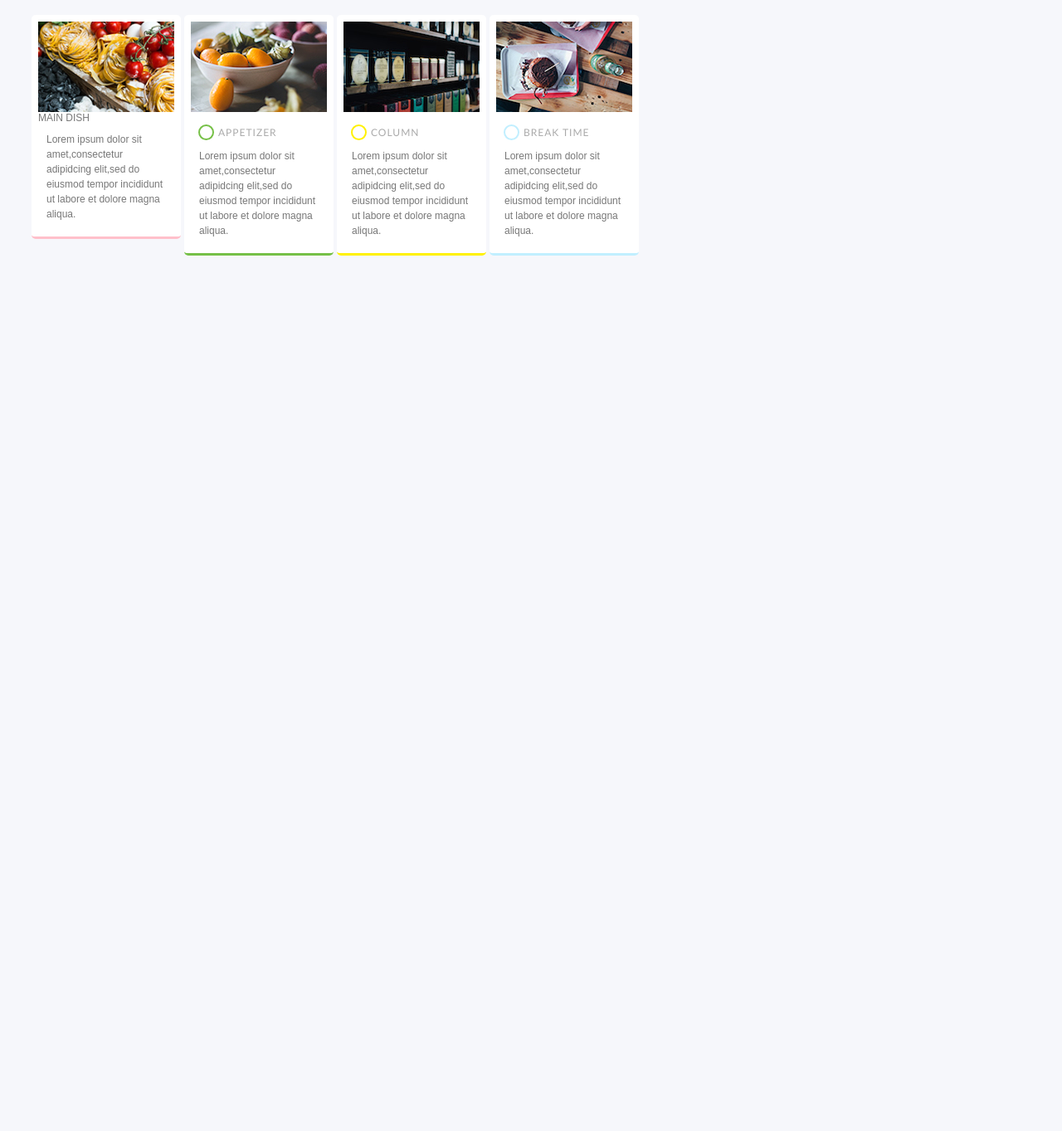
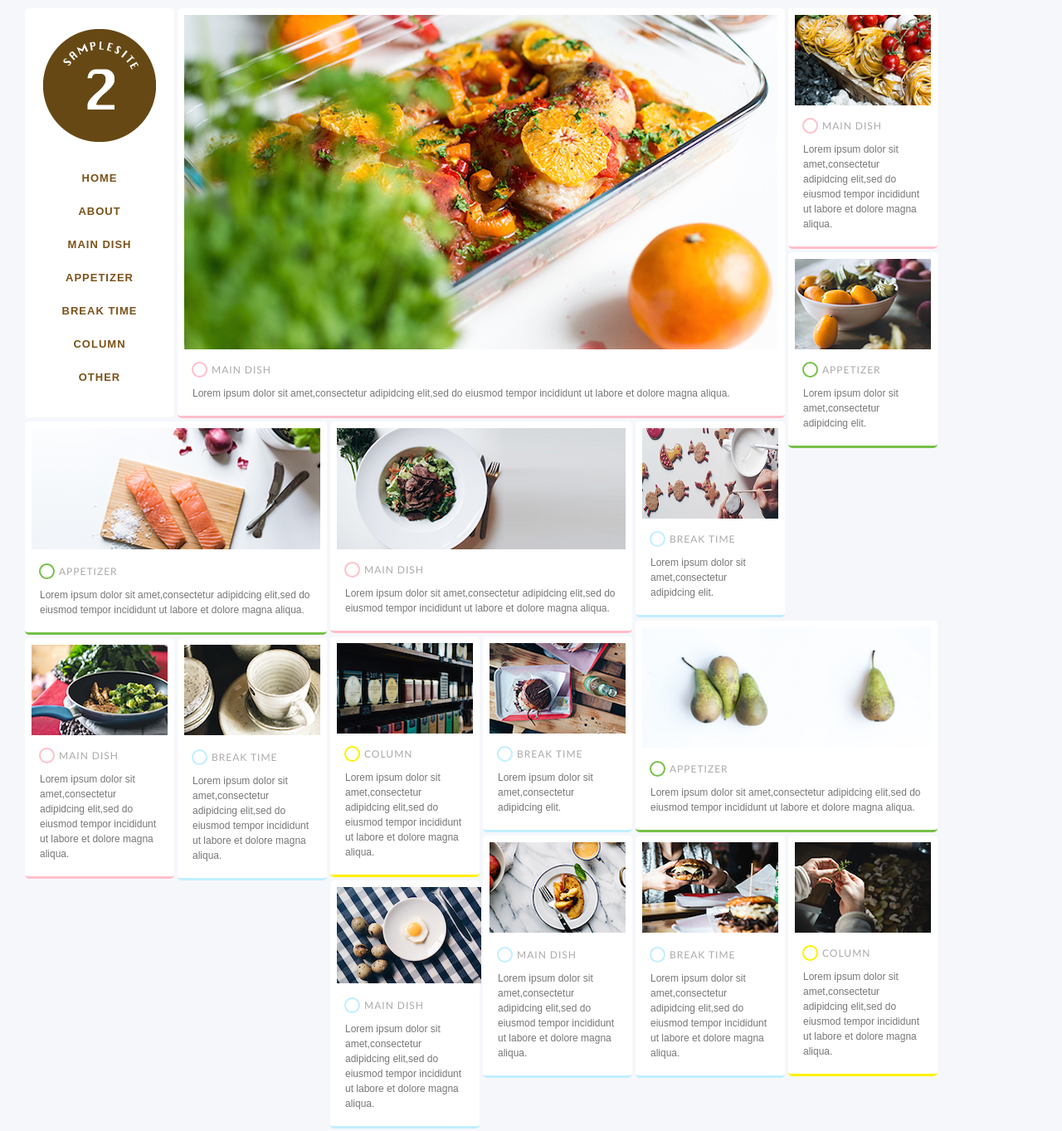
Before and after one commit to masahiraishi/mcoding, a plain HTML site: page grid-layout/index2.html in a window 1280 px wide. Shown: the part 20-1383 px from the top of the page at 83% size. Before the commit the page ends 800 px from the top, so only its background shows below. Drawn offline with nearby package versions, Linux system fonts and the light colour scheme.

Commit message:
新規：グリッドレイアウト

```diff
--- a/grid-layout/css/style2.css
+++ b/grid-layout/css/style2.css
@@ -16,10 +16,14 @@ body{
 	font-family:"Hiragino Kaku Gothic ProN",Meiryo,sans-serif;
 }
 
-a:link,a:visiteed,a:hover,a:active{
+a:link,a:visited,a:hover,a:active{
 	color:#7C5119;
-	text-decoration:none;
+	text-decoration: none;
 }
+
+/* --------------------------------
+ * item
+ * -------------------------------- */
 
 .item{
 	width:180px;
@@ -32,6 +36,8 @@ a:link,a:visiteed,a:hover,a:active{
 .item .image{
 	display:block;
 	width:100%;
+	height:109px;
+
 }
 .item .category{
 	margin:15px 9px 10px;
@@ -55,7 +61,7 @@ a:link,a:visiteed,a:hover,a:active{
 	line-height:1.5;
 }
 .item > a{
-	display:black;
+	display:block;
 	margin: -8px -8px -11px;
 	padding:8px 8px 11px;
 	border-radius:inherit;
@@ -67,3 +73,83 @@ a:link,a:visiteed,a:hover,a:active{
 	box-shadow:0 0 6px -1px rgba(0,0,0,0.3);
 	opacity:0.8;
 }
+
+
+.item-maindish,
+.item-maindish .category::before{
+	border-color:#FFC0CB;
+}
+
+.item-appetizer,
+.item-appetizer .category::before{
+	border-color:#76C047;
+}
+
+.item-column,
+.item-column .category::before{
+	border-color:#FFF100;
+}
+
+.item-breaktime,
+.item-breaktime .category::before{
+	border-color:#C1EFFF;
+}
+.item-m{
+	width:364px;
+}
+.item-m .image{
+	height:146px;
+}
+
+.item-l{
+	width:732px;
+}
+.item-l .image{
+	height:403px;
+}
+
+.header{
+	padding:25px 0;
+	border-bottom:none;
+	text-align:center;
+}
+
+.logo{
+	width:136px;
+	height:136px;
+	transition: -webkit-transform 0.3s;
+	transform: transform 0.3s;
+}
+
+.logo:hover{
+	-webkit-transform:  rotate(360deg);
+	transform: rotate(360deg);
+}
+
+.nav{
+	margin:35px auto 10px;
+}
+
+.nav-item{
+	margin-top:20px;
+	text-align:center;
+	letter-spacing:1px;
+	font-weight:bold;
+	font-size:1.3rem;
+}
+
+.nav-item a{
+	display:inline-block;
+}
+
+.nav-item a::after{
+	content:'';
+	display:block;
+	width:0;
+	margin:6px auto 0;
+	border-bottom:1px solid #7C5119;
+	transition:width 0.3s ease-in-out;
+}
+.nav-item a:hover::after{
+	width:100%;
+}
--- a/grid-layout/index2.html
+++ b/grid-layout/index2.html
@@ -3,20 +3,73 @@
 <head>
 	<meta charset="UTF-8">
 	<title>グリッドレイアウト</title>
-	<link rel="stylesheet" href="css/rest.css">
-	<link rel="stylesheet" href="css/style.css">
+	<link rel="stylesheet" href="css/reset.css">
+	<link rel="stylesheet" href="css/style2.css">
 </head>
 <body>
+	<header class="header item">
+		<h1>
+			<a href="#">
+				<img class="logo" src="images/logo.png" alt="SAMPLE SITE 2">
+			</a>
+		</h1>
+		<nav class="nav">
+	      <ul>
+	        <li class="nav-item"><a href="#">HOME</a></li>
+	        <li class="nav-item"><a href="#">ABOUT</a></li>
+	        <li class="nav-item"><a href="#">MAIN DISH</a></li>
+	        <li class="nav-item"><a href="#">APPETIZER</a></li>
+	        <li class="nav-item"><a href="#">BREAK TIME</a></li>
+	        <li class="nav-item"><a href="#">COLUMN</a></li>
+	        <li class="nav-item"><a href="#">OTHER</a></li>
+	      </ul>
+	    </nav>
+	</header>
+	<section class="item item-l item-maindish">
+		<a href="#">
+			<img class="image" src="images/image_L_1.jpg" alt="メインディッシュ">
+			<div class="category">MAIN DISH</div>
+			<p class="description">Lorem ipsum dolor sit amet,consectetur adipidcing elit,sed do eiusmod tempor incididunt ut labore et dolore magna aliqua.</p>
+		</a>
+	</section>
+	<section class="item item-m item-appetizer">
+		<a href="#">
+			<img class="images" src="images/image_M_1.jpg" alt="前菜">
+			<div class="category">APPETIZER</div>
+			<p class="description">Lorem ipsum dolor sit amet,consectetur adipidcing elit,sed do eiusmod tempor incididunt ut labore et dolore magna aliqua.</p>
+		</a>
+	</section>
+	<section class="item item-m item-maindish">
+		<a href="#">
+			<img class="image" src="images/image_M_2.jpg" alt="メインディッシュ">
+			<div class="category">MAIN DISH</div>
+			<p class="description">Lorem ipsum dolor sit amet,consectetur adipidcing elit,sed do eiusmod tempor incididunt ut labore et dolore magna aliqua.</p>
+		</a>
+	</section>
 	<section class="item item-maindish">
 		<a href="#">
 			<img class="image" src="images/image_S_1.jpg" alt="メインデッシュ">
-			<div class="catgory">MAIN DISH</div>
+			<div class="category">MAIN DISH</div>
 			<p class="description">Lorem ipsum dolor sit amet,consectetur adipidcing elit,sed do eiusmod tempor incididunt ut labore et dolore magna aliqua.</p>
 		</a>
 	</section>
 	<section class="item item-appetizer">
 		<a href="#">
 			<img class="image" src="images/image_S_2.jpg" alt="前菜">
+			<div class="category">APPETIZER</div>
+			<p class="description">Lorem ipsum dolor sit amet,consectetur adipidcing elit.</p>
+		</a>
+	</section>
+	<section class="item item=m item-breaktime">
+		<a href="#">
+			<img class="image" src="images/image_M_3.jpg" alt="おやつの時間">
+			<div class="category">BREAK TIME</div>
+			<p class="description">Lorem ipsum dolor sit amet,consectetur adipidcing elit.</p>
+		</a>
+	</section>
+	<section class="item item-m item-appetizer">
+		<a href="#">
+			<img class="image" src="images/image_M_4.jpg" alt="前菜">
 			<div class="category">APPETIZER</div>
 			<p class="description">Lorem ipsum dolor sit amet,consectetur adipidcing elit,sed do eiusmod tempor incididunt ut labore et dolore magna aliqua.</p>
 		</a>
@@ -32,16 +85,60 @@
 		<a href="#">
 			<img class="image" src="images/image_S_4.jpg" alt="おやつの時間">
 			<div class="category">BREAK TIME</div>
+			<p class="description">Lorem ipsum dolor sit amet,consectetur adipidcing elit.</p>
+		</a>
+	</section>
+	<section class="item item-maindish">
+		<a href="#">
+			<img class="image" src="images/image_S_5.jpg" alt="メインディッシュ">
+			<div class="category">MAIN DISH</div>
+			<p class="description">Lorem ipsum dolor sit amet,consectetur adipidcing elit,sed do eiusmod tempor incididunt ut labore et dolore magna aliqua.</p>
+		</a>
+	</section>
+	<section class="item item-breaktime">
+		<a href="#">
+			<img ="image" src="images/image_S_6.jpg" alt="おやつの時間">
+			<div class="category">BREAK TIME</div>
+			<p class="description">Lorem ipsum dolor sit amet,consectetur adipidcing elit,sed do eiusmod tempor incididunt ut labore et dolore magna aliqua.</p>
+		</a>
+	</section>
+	<section class="item item-breaktime">
+		<a href="#">
+			<img ="image" src="images/image_S_7.jpg" alt="メインディッシュ">
+			<div class="category">MAIN DISH</div>
+			<p class="description">Lorem ipsum dolor sit amet,consectetur adipidcing elit,sed do eiusmod tempor incididunt ut labore et dolore magna aliqua.</p>
+		</a>
+	</section>
+	<section class="item item-breaktime">
+		<a href="#">
+			<img ="image" src="images/image_S_8.jpg" alt="おやつの時間">
+			<div class="category">BREAK TIME</div>
+			<p class="description">Lorem ipsum dolor sit amet,consectetur adipidcing elit,sed do eiusmod tempor incididunt ut labore et dolore magna aliqua.</p>
+		</a>
+	</section>
+	<section class="item item-column">
+		<a href="#">
+			<img class="image" src="images/image_S_9.jpg" alt="コラム">
+			<div class="category">COLUMN</div>
+			<p class="description">Lorem ipsum dolor sit amet,consectetur adipidcing elit,sed do eiusmod tempor incididunt ut labore et dolore magna aliqua.</p>
+		</a>
+	</section>
+	<section class="item item-breaktime">
+		<a href="#">
+			<img ="image" src="images/image_S_10.jpg" alt="メインディッシュ">
+			<div class="category">MAIN DISH</div>
 			<p class="description">Lorem ipsum dolor sit amet,consectetur adipidcing elit,sed do eiusmod tempor incididunt ut labore et dolore magna aliqua.</p>
 		</a>
 	</section>
 	<script src="http://cdnjs.cloudflare.com/ajax/libs/masonry/3.3.0/masonry.pkgd.js"></script>
 	<script>
-		new Masonry('body',{
-			itemSeletctor:'.item',
-			columnnWidth:180,
-			gutter:4
-		});
+		window.onload = function(){
+			new Masonry('body',{
+				itemSeletctor:'.item',
+				columnnWidth:180,
+				gutter:4
+			});
+		};
 	</script>
 </body>
 </html>
```
